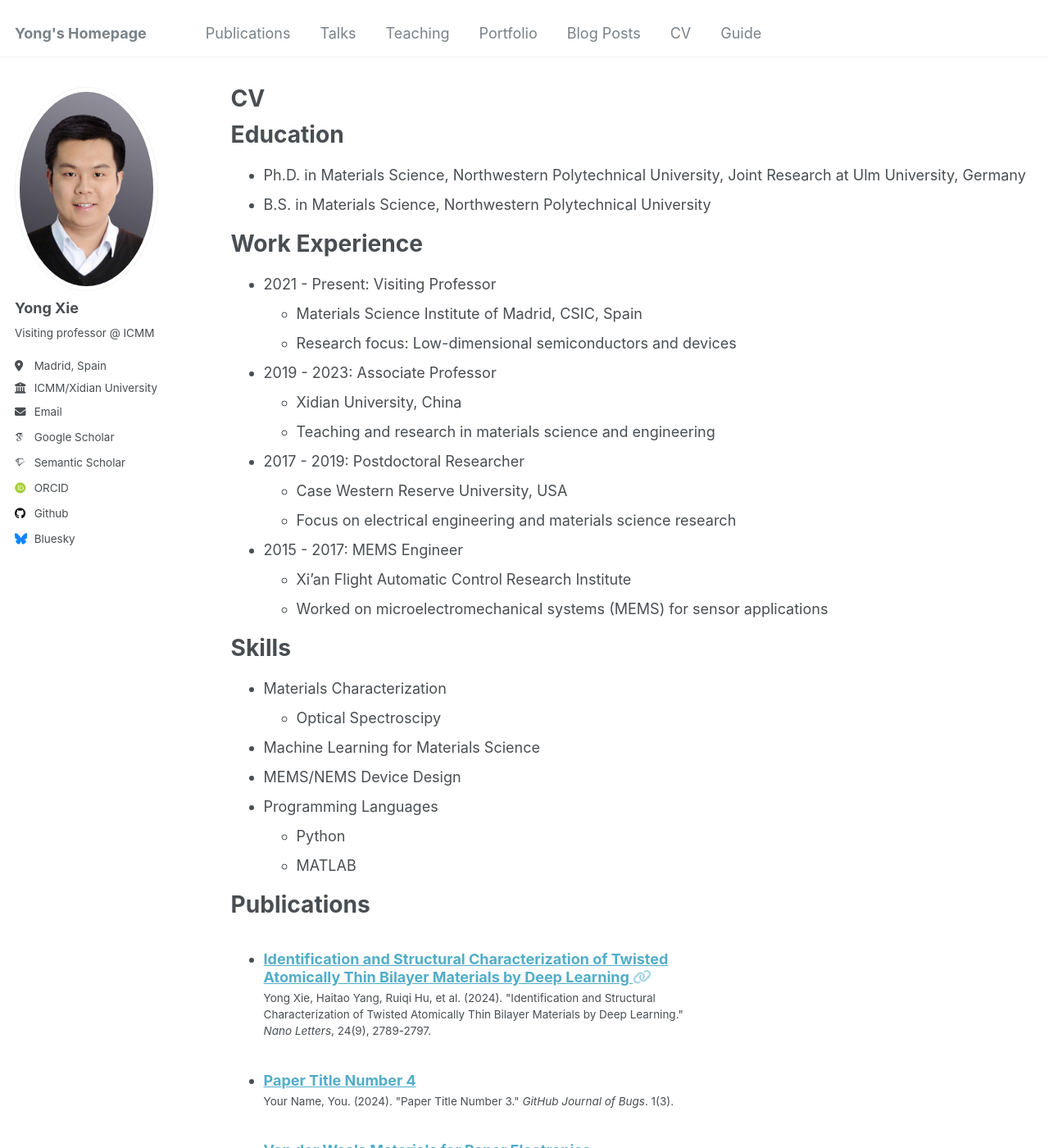
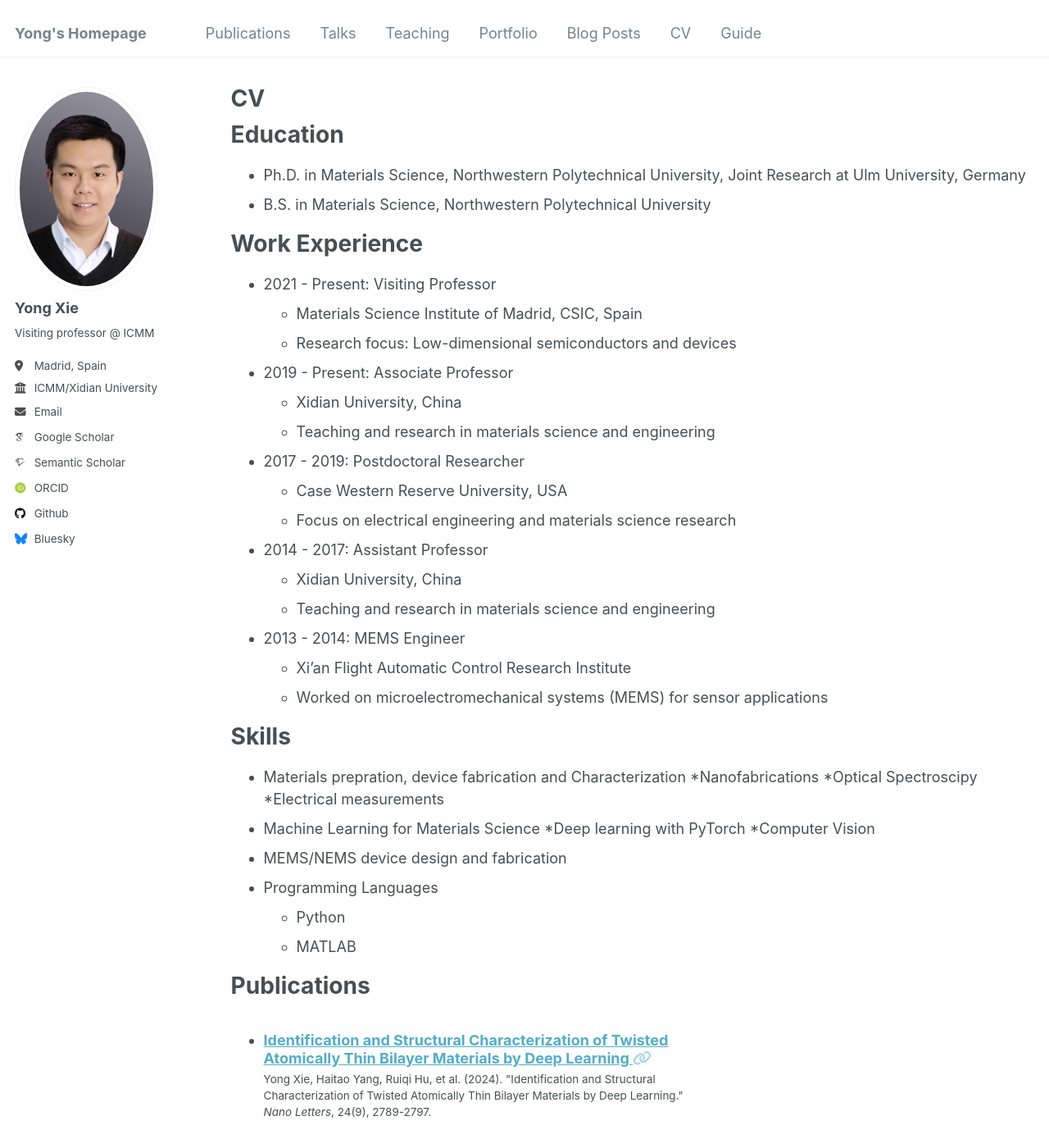
Before and after one commit to YongXie-ICMM/yongxie-icmm.github.io, a Jekyll site: the page built from _pages/cv.md, in a window 1280 px wide and 1400 px high. Shown: the whole window at 82% size. Built offline with Jekyll 4.4.1, drawn with Linux system fonts in a browser that asks for light colours; some web fonts are replaced; some of the changed text lies outside the part shown.

Commit message:
Updated CV with new education, work experience, and skills

```diff
--- a/_pages/cv.md
+++ b/_pages/cv.md
@@ -20,7 +20,7 @@ Work Experience
   * Materials Science Institute of Madrid, CSIC, Spain
   * Research focus: Low-dimensional semiconductors and devices
 
-* 2019 - 2023: Associate Professor
+* 2019 - Present: Associate Professor
   * Xidian University, China
   * Teaching and research in materials science and engineering
 
@@ -28,17 +28,24 @@ Work Experience
   * Case Western Reserve University, USA
   * Focus on electrical engineering and materials science research
 
-* 2015 - 2017: MEMS Engineer
+* 2014 - 2017: Assistant Professor
+  * Xidian University, China
+  * Teaching and research in materials science and engineering
+
+* 2013 - 2014: MEMS Engineer
   * Xi'an Flight Automatic Control Research Institute
   * Worked on microelectromechanical systems (MEMS) for sensor applications
 
 Skills
 ======
-* Materials Characterization
-  * Optical Spectroscipy
-
+* Materials prepration, device fabrication and Characterization
+  *Nanofabrications
+  *Optical Spectroscipy
+  *Electrical measurements
 * Machine Learning for Materials Science
-* MEMS/NEMS Device Design
+  *Deep learning with PyTorch
+  *Computer Vision
+* MEMS/NEMS device design and fabrication
 * Programming Languages
   * Python
   * MATLAB
```
Also changed, not shown: other parts of _pages/cv.md (+1 -1 lines).
